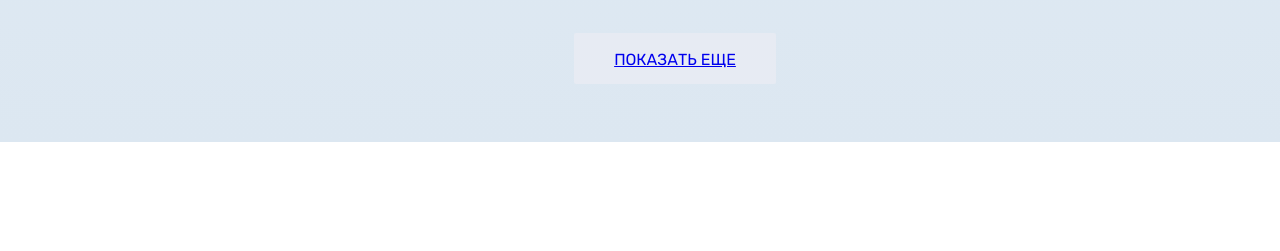
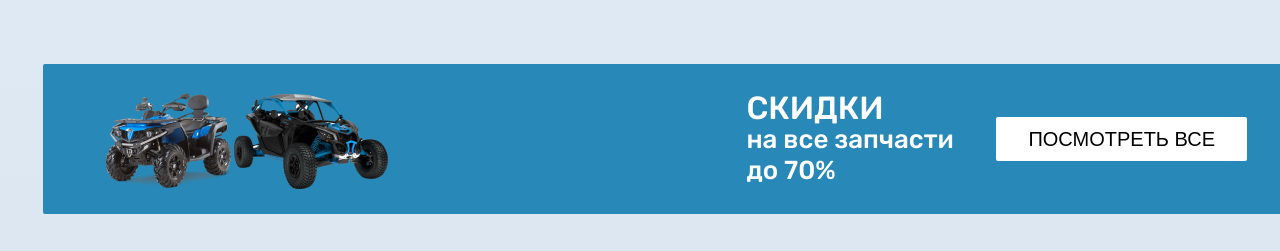
Before and after one commit to St1llSane/DriveShop, a React (Vite) app: page / in a window 1280 px wide. Shown: the part 1915-2166 px from the top of the page. Before the commit the page ends 2057 px from the top, so only its background shows below. Built offline with nearby package versions, Linux system fonts and the light colour scheme.

Commit message:
sale-banner and changed some paddings

```diff
--- /dev/null
+++ b/src/components/SaleBanner.jsx
@@ -0,0 +1,44 @@
+import { useState } from 'react'
+import '../styles/c_styles/sale-banner.scss'
+
+const SaleBanner = () => {
+  const [hover, setHover] = useState(false)
+
+  const mouseEnterHandler = () => {
+    setHover(true)
+  }
+
+  const mouseLeaveHandler = () => {
+    setHover(false)
+  }
+
+  return (
+    <div className="sale-banner">
+      <div className="sale-banner__images">
+        <img
+          className={`sale-banner__images_img ${hover ? 'active' : ''}`}
+          src="./images/categories/atv.png"
+          alt="atv"
+        />
+        <img
+          className={`sale-banner__images_img ${hover ? 'active' : ''}`}
+          src="./images/categories/rover.png"
+          alt="rover"
+        />
+      </div>
+      <div className="sale-banner__content">
+        <p>
+          <span>Скидки</span> на все запчасти до 70%
+        </p>
+        <button
+          onMouseEnter={mouseEnterHandler}
+          onMouseLeave={mouseLeaveHandler}
+        >
+          Посмотреть все
+        </button>
+      </div>
+    </div>
+  )
+}
+
+export default SaleBanner
--- a/src/pages/Main.jsx
+++ b/src/pages/Main.jsx
@@ -3,6 +3,7 @@ import Search from '../components/Search'
 import Categories from '../components/Categories'
 import Popular from '../components/Popular'
 import '../styles/c_styles/main.scss'
+import SaleBanner from '../components/SaleBanner'
 
 const Main = () => {
   return (
@@ -13,6 +14,7 @@ const Main = () => {
       </div>
       <Categories />
       <Popular />
+			<SaleBanner />
     </main>
   )
 }
--- a/src/styles/c_styles/categories.scss
+++ b/src/styles/c_styles/categories.scss
@@ -1,7 +1,7 @@
 @import '../vars.scss';
 
 .categories {
-  padding: 50px 0 50px 0;
+ 	padding: 0 0 40px 0;
 
   &__wrapper {
     display: grid;
--- a/src/styles/c_styles/popular.scss
+++ b/src/styles/c_styles/popular.scss
@@ -1,7 +1,7 @@
 @import '../vars.scss';
 
 .popular {
-  padding: 50px 0;
+  padding: 40px 0;
 
   &__top {
     margin-bottom: 45px;
--- /dev/null
+++ b/src/styles/c_styles/sale-banner.scss
@@ -0,0 +1,72 @@
+@import '../vars.scss';
+
+.sale-banner {
+  margin: 40px 0;
+  background-color: $c-accent-blue;
+  border-radius: $b-r-small;
+  height: 150px;
+  padding: 0 60px;
+  position: relative;
+
+  &__images {
+    position: absolute;
+    top: 27px;
+
+    &_img {
+      will-change: transform;
+      transition: $def-transition;
+
+      &.active {
+        transform: translate(-5px, 3px);
+      }
+
+      &:nth-child(2) {
+        transform: scale(-1, 1);
+      }
+
+      &.active:nth-child(2) {
+        transform: scale(-1, 1) translate(-5px, 3px);
+      }
+    }
+  }
+
+  &__content {
+    width: 100%;
+		height: 100%;
+    display: flex;
+    justify-content: flex-end;
+    align-items: center;
+    column-gap: 35px;
+    position: relative;
+    z-index: 10;
+
+    p {
+      color: $c-white;
+      font-size: $f-biggest;
+      font-weight: 500;
+      max-width: 215px;
+
+      span {
+        font-size: 3.2rem;
+        line-height: 100%;
+        text-transform: uppercase;
+        display: block;
+      }
+    }
+  }
+
+  button {
+    border: none;
+    font-size: $f-bigger;
+    text-transform: uppercase;
+    background-color: $c-white;
+    padding: 11px 32px 10px 32px;
+    border-radius: $b-r-small;
+    display: inline-block;
+    transition: $def-transition;
+
+    &:hover {
+      color: $c-accent-blue;
+    }
+  }
+}
--- a/src/styles/c_styles/search.scss
+++ b/src/styles/c_styles/search.scss
@@ -1,7 +1,7 @@
 @import '../vars.scss';
 
 .search {
-	padding: 90px 0 50px 0;
+	padding: 70px 0 40px 0;
 
 	&__tabs {
 		display: flex;
--- a/src/styles/vars.scss
+++ b/src/styles/vars.scss
@@ -13,6 +13,7 @@ $f-tiny: 1.2rem;
 $f-small: 1.4rem;
 $f-def: 1.6rem;
 $f-big: 1.8rem;
+$f-bigger: 2rem;
 $f-huge: 2.2rem;
 $f-biggest: 2.6rem;
 
```
